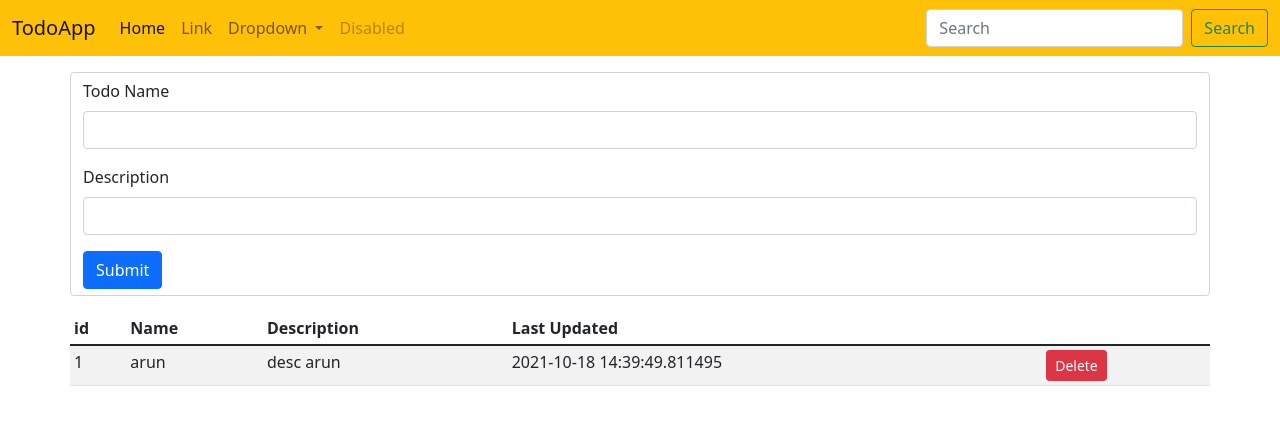
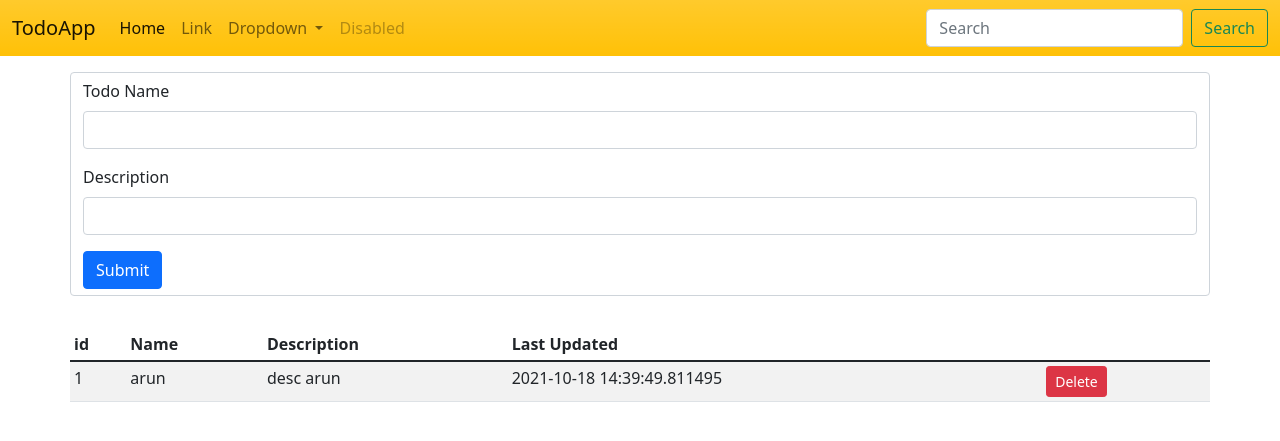
Before and after one commit to asanyal122/TodoAppFlask, a Flask app: page / in a window 1280 px wide. Shown: the top 441 px of the page. Run offline with Flask 2, Linux system fonts and the light colour scheme; data comes from the database, SQL or seed files in the repository; both versions use the stored data as it was after the commit.

Commit message:
Small ui changes experiment

```diff
--- a/templates/base.html
+++ b/templates/base.html
@@ -14,7 +14,7 @@
 </head>
 
 <body>
-  <nav class="navbar navbar-expand-lg navbar-light bg-warning">
+  <nav class="navbar navbar-expand-lg navbar-light bg-warning bg-gradient">
     <div class="container-fluid">
       <a class="navbar-brand" href="#">TodoApp</a>
       <button class="navbar-toggler" type="button" data-bs-toggle="collapse" data-bs-target="#navbarSupportedContent"
--- a/templates/index.html
+++ b/templates/index.html
@@ -17,6 +17,7 @@
   {% if  allTodos|length == 0 %}
 
   {% else %}
+  <div class="table-responsive">
   <table class="container table table-striped table-sm my-3">
     <thead>
       <tr>
@@ -40,5 +41,6 @@
       {% endfor %}
     </tbody>
   </table>
+  </div>
   {% endif %}
 {% endblock index %}
```
Also changed, not shown: todo.db.
